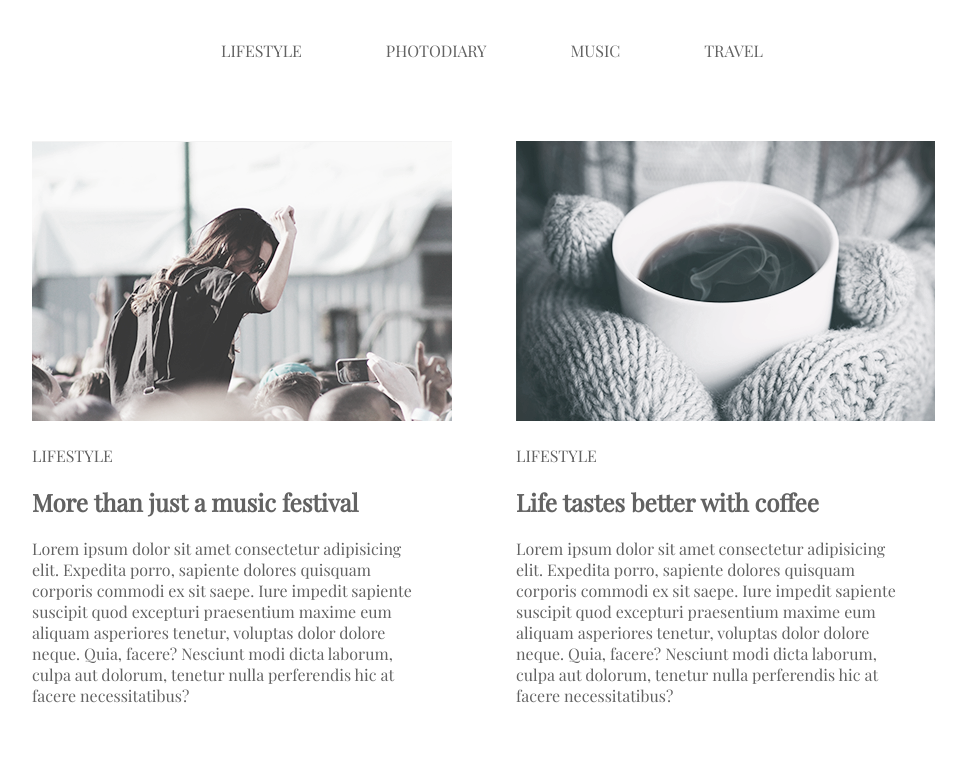
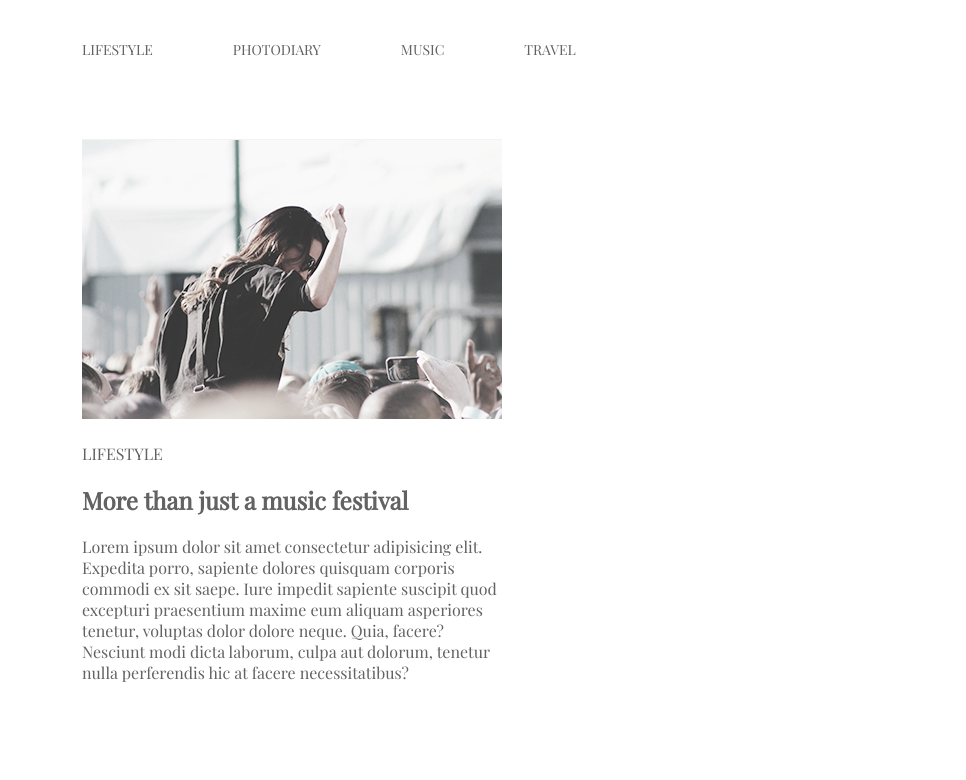
Before and after one commit to YakimovAlexander/goit-fe-course, a plain HTML site: page hw-03/index.html in a window 1280 px wide. Shown: the top 780 px of the page, without its empty margins (148-1114 px from the left). Drawn offline with nearby package versions, Linux system fonts and the light colour scheme.

Commit message:
added many more error

```diff
--- a/hw-03/css/style.css
+++ b/hw-03/css/style.css
@@ -7,13 +7,44 @@
   body {
     font-family: "Playfair Display", serif;
   }
-  ul {
+
+  /* EDIT#1 */
+
+  /* ul {
     width: max-content;
     margin: auto;
+  } */
+
+  /*EDIT#2*/
+  .container {
+    width: 900px;
+    margin: 0 auto;
   }
+  /* Edit#4 */
+  .menu {
+    font-size: 0;
+
+  }
+/* Edit#4 */
+  .link {
+    font-size: 14px;
+    display: block;
+  }
+/* Edit#5 */
+  .folder {
+    margin-right: 0 auto;
+  }
+  /* Edit#5 */
+  .menu li:not(:last-child) {
+    margin-right: 0 auto;
+  }
+
+
   li {
     display: inline-block;
     margin: 40px;
+
+
     text-transform: uppercase;
   }
   a {
@@ -27,13 +58,23 @@
     width: 1000px;
     margin: auto;
   }
+
+  /* Edit#7 */
+  .MainBox .box:nth-child(odd) {
+margin-right: 0 auto;
+  }
+
   .upper {
     text-transform: uppercase;
   }
+
+
   .box {
-    width: 400px;
+    width: 420px;
   }
-  div {
+
+
+  article {
     display: inline-block;
     margin: 40px;
   }
@@ -46,14 +87,14 @@
   img {
     margin-bottom: 20px;
   }
-  .center {
+  /* .center {
     text-align: center;
-  }
+  } */
   button {
     padding: 21px 34px;
     font-size: 20px;
     background-color: white;
     font-family: "Playfair Display", serif;
     border: 1px solid black;
-    margin-bottom: 20px;
+    /* margin-bottom: 20px; */
   }
--- a/hw-03/index.html
+++ b/hw-03/index.html
@@ -5,26 +5,32 @@
     <meta name="viewport" content="width=device-width, initial-scale=1.0" />
     <meta http-equiv="X-UA-Compatible" content="ie=edge" />
     <title>HomeWork3</title>
-    <link rel="stylesheet" href="./css/style.css" />
     <link
       href="https://fonts.googleapis.com/css?family=Playfair+Display"
       rel="stylesheet"
     />
+    <link rel="stylesheet" href="./css/style.css" />
+
   </head>
   <body>
+    <!-- edit#2 -->
+    <div class="container">
     <header>
       <nav>
-        <ul>
-          <li><a href="#">lifestyle</a></li>
-          <li><a href="#">photodiary</a></li>
-          <li><a href="#">music</a></li>
-          <li><a href="#">travel</a></li>
+        <!-- edit#3 -->
+        <ul class="menu">
+          <li class="folder"><a href="#" class="link">lifestyle</a></li>
+          <li class="folder"><a href="#" class="link">photodiary</a></li>
+          <li class="folder"><a href="#" class="link">music</a></li>
+          <li class="folder"><a href="#" class="link">travel</a></li>
         </ul>
       </nav>
     </header>
     <main>
       <section class="MainBox">
-        <div class="box">
+
+        <!-- edit#6 -->
+        <article class="box">
           <img src="./img/MoreThanJustaMusicFestival.png" alt="MoreThanJustaMusicFestival" />
           <p class="upper">Lifestyle</p>
           <h2>More than just a music festival</h2>
@@ -36,8 +42,10 @@
             facere? Nesciunt modi dicta laborum, culpa aut dolorum, tenetur
             nulla perferendis hic at facere necessitatibus?
           </p>
-        </div>
-        <div class="box">
+        </article>
+
+        <!-- edit#6 -->
+        <article class="box">
           <img src="./img/LifeTastesBetterWithCoffee.png" alt="LifeTastesBetterWithCoffee" />
           <p class="upper">Lifestyle</p>
           <h2>Life tastes better with coffee</h2>
@@ -49,8 +57,10 @@
             facere? Nesciunt modi dicta laborum, culpa aut dolorum, tenetur
             nulla perferendis hic at facere necessitatibus?
           </p>
-        </div>
-        <div class="box">
+        </article>
+
+        <!-- edit#6 -->
+        <article class="box">
           <img src="./img/AmericanDream.png" alt="AmericanDream" />
           <p class="upper">photodiary</p>
           <h2>American dream</h2>
@@ -62,8 +72,10 @@
             facere? Nesciunt modi dicta laborum, culpa aut dolorum, tenetur
             nulla perferendis hic at facere necessitatibus?
           </p>
-        </div>
-        <div class="box">
+        </article>
+
+        <!-- edit#6 -->
+        <article class="box">
           <img src="./img/ADayExploringTheAlps.png" alt="ADayExploringTheAlps" />
           <p class="upper">photodiary</p>
           <h2>A day exploring the Alps</h2>
@@ -75,8 +87,10 @@
             facere? Nesciunt modi dicta laborum, culpa aut dolorum, tenetur
             nulla perferendis hic at facere necessitatibus?
           </p>
-        </div>
-        <div class="box">
+        </article>
+
+        <!-- edit#6 -->
+        <article class="box">
           <img src="./img/Top10SongForRunning.png" alt="Top10SongForRunning.png" />
           <p class="upper">Lifestyle</p>
           <h2>Top 10 song for running</h2>
@@ -88,8 +102,10 @@
             facere? Nesciunt modi dicta laborum, culpa aut dolorum, tenetur
             nulla perferendis hic at facere necessitatibus?
           </p>
-        </div>
-        <div class="box">
+        </article>
+
+        <!-- edit#6 -->
+        <article class="box">
           <img src="./img/ColdWinterDays.png" alt="ColdWinterDays" />
           <p class="upper">Lifestyle</p>
           <h2>Cold winter days</h2>
@@ -101,9 +117,14 @@
             facere? Nesciunt modi dicta laborum, culpa aut dolorum, tenetur
             nulla perferendis hic at facere necessitatibus?
           </p>
-        </div>
-        <p class="center"><button>Load more</button></p>
+        </article>
+
+
+        <!-- <p class="center"> -->
+          <button>Load more</button>
+        <!-- </p> -->
       </section>
     </main>
+  </div>
   </body>
 </html>
```
Also changed, not shown: w1d2/index.html (added, +12 -0 lines), w1d2/css/style.css (added).
